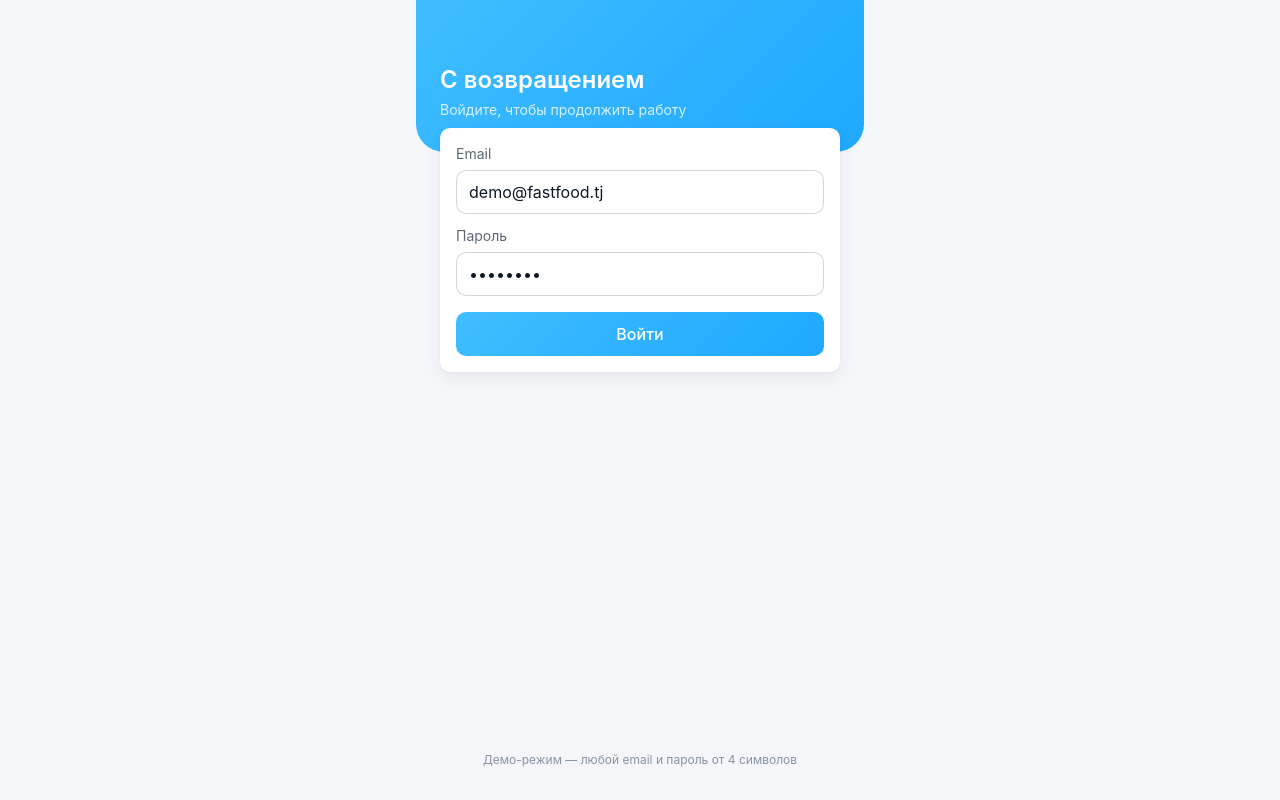
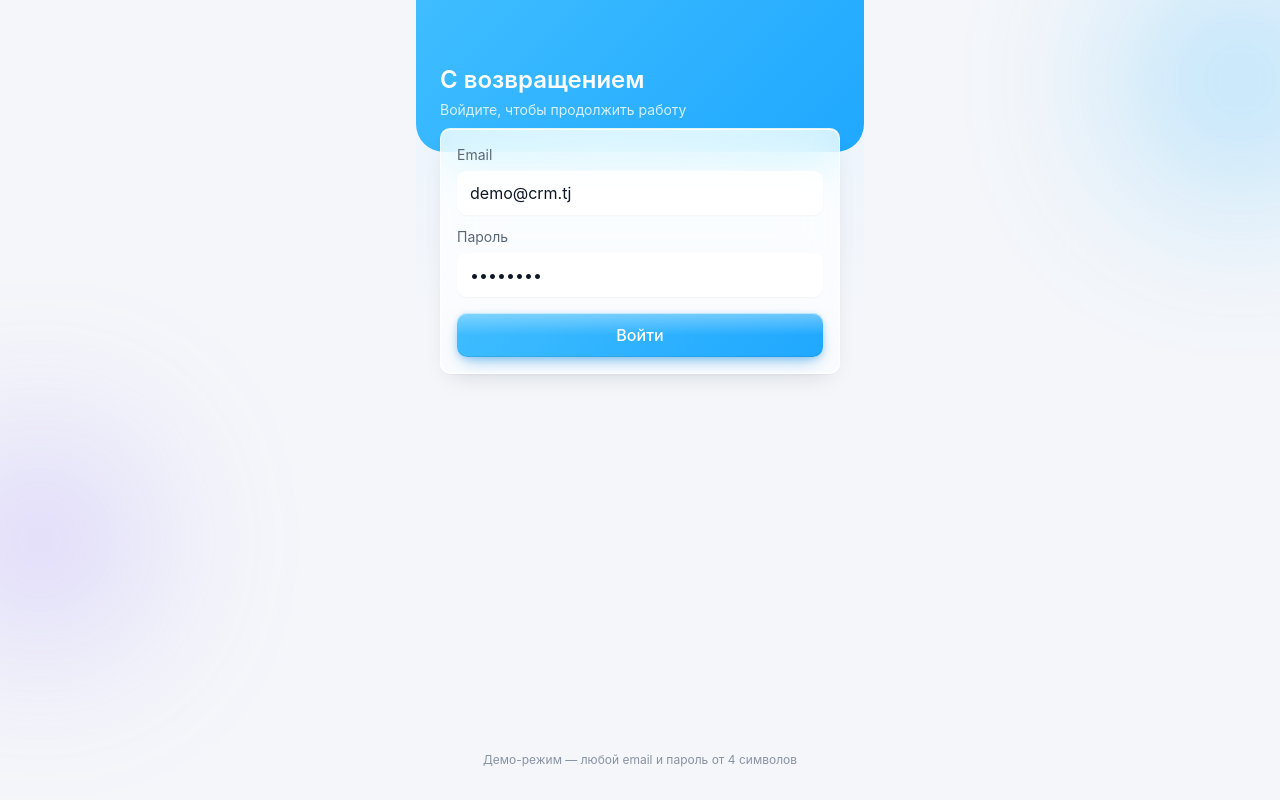
Before and after one commit to naimhakimov13/crm-mobile, a React (Vite) app: page /login in a window 1280 px wide. Built offline with nearby package versions, Linux system fonts and the light colour scheme.

Commit message:
Enhance UI with new glassmorphism styles and layout adjustments. Updated background gradients, button styles, and added glass effects to navigation and cards for a modern look. Adjusted padding in AppShell and improved DashboardPage layout with segmented controls.

```diff
--- a/src/index.css
+++ b/src/index.css
@@ -30,25 +30,122 @@ body {
     width: 100%;
     max-width: 28rem;
     min-height: 100vh;
-    background: #f4f6fa;
+    background: linear-gradient(180deg, #eaf4ff 0%, #f4f6fa 40%, #f4f6fa 100%);
     position: relative;
     overflow-x: hidden;
   }
 
-  .btn-primary {
-    @apply inline-flex items-center justify-center w-full h-11 rounded-btn text-white font-medium bg-brand-grad active:opacity-90 transition;
+  .app-frame::before,
+  .app-frame::after {
+    content: "";
+    position: fixed;
+    border-radius: 50%;
+    filter: blur(80px);
+    opacity: 0.55;
+    pointer-events: none;
+    z-index: 0;
   }
 
-  .btn-ghost {
-    @apply inline-flex items-center justify-center h-11 px-4 rounded-btn text-brand-500 bg-brand-50 active:bg-brand-100 transition;
+  .app-frame::before {
+    width: 320px;
+    height: 320px;
+    background: radial-gradient(circle, #3fbdff 0%, rgba(63, 189, 255, 0) 70%);
+    top: -80px;
+    right: -120px;
+  }
+
+  .app-frame::after {
+    width: 280px;
+    height: 280px;
+    background: radial-gradient(circle, #a78bfa 0%, rgba(167, 139, 250, 0) 70%);
+    bottom: 120px;
+    left: -100px;
+  }
+
+  .app-frame > * {
+    position: relative;
+    z-index: 1;
+  }
+
+  .btn-primary {
+    @apply relative inline-flex items-center justify-center w-full h-11 rounded-btn text-white font-medium bg-brand-grad active:scale-[0.98] transition overflow-hidden;
+    box-shadow:
+      0 1px 0 rgba(255, 255, 255, 0.55) inset,
+      0 -1px 0 rgba(0, 0, 0, 0.08) inset,
+      0 8px 18px -6px rgba(31, 144, 224, 0.55),
+      0 2px 6px rgba(31, 144, 224, 0.25);
+  }
+
+  .btn-primary::before {
+    content: "";
+    position: absolute;
+    inset: 0;
+    background: linear-gradient(
+      180deg,
+      rgba(255, 255, 255, 0.35) 0%,
+      rgba(255, 255, 255, 0) 50%
+    );
+    pointer-events: none;
+  }
+
+  .btn-glass {
+    @apply relative inline-flex items-center justify-center h-11 px-4 rounded-btn text-brand-600 font-medium transition active:scale-[0.98];
+    background: linear-gradient(
+      180deg,
+      rgba(255, 255, 255, 0.7) 0%,
+      rgba(255, 255, 255, 0.45) 100%
+    );
+    -webkit-backdrop-filter: blur(20px) saturate(180%);
+    backdrop-filter: blur(20px) saturate(180%);
+    border: 1px solid rgba(255, 255, 255, 0.6);
+    box-shadow:
+      0 1px 0 rgba(255, 255, 255, 0.85) inset,
+      0 6px 16px -8px rgba(14, 23, 38, 0.18);
   }
 
   .input {
-    @apply w-full h-11 px-3 rounded-btn bg-white border border-ink-300/60 text-ink-900 placeholder-ink-400 focus:outline-none focus:border-brand-400 focus:ring-2 focus:ring-brand-200;
+    @apply w-full h-11 px-3 rounded-btn text-ink-900 placeholder-ink-400 focus:outline-none focus:border-brand-400 focus:ring-2 focus:ring-brand-200 transition;
+    background: rgba(255, 255, 255, 0.75);
+    -webkit-backdrop-filter: blur(16px) saturate(160%);
+    backdrop-filter: blur(16px) saturate(160%);
+    border: 1px solid rgba(255, 255, 255, 0.7);
+    box-shadow:
+      0 1px 0 rgba(255, 255, 255, 0.9) inset,
+      0 1px 2px rgba(14, 23, 38, 0.04);
   }
 
   .card {
-    @apply bg-white rounded-card shadow-card p-4;
+    @apply rounded-card p-4 relative overflow-hidden;
+    background: linear-gradient(
+      180deg,
+      rgba(255, 255, 255, 0.78) 0%,
+      rgba(255, 255, 255, 0.62) 100%
+    );
+    -webkit-backdrop-filter: blur(24px) saturate(180%);
+    backdrop-filter: blur(24px) saturate(180%);
+    border: 1px solid rgba(255, 255, 255, 0.6);
+    box-shadow:
+      0 1px 0 rgba(255, 255, 255, 0.9) inset,
+      0 -1px 0 rgba(255, 255, 255, 0.3) inset,
+      0 1px 2px rgba(14, 23, 38, 0.04),
+      0 10px 24px -12px rgba(14, 23, 38, 0.18);
+  }
+
+  .card::before {
+    content: "";
+    position: absolute;
+    inset: 0;
+    border-radius: inherit;
+    background: radial-gradient(
+      120% 60% at 50% -20%,
+      rgba(255, 255, 255, 0.55) 0%,
+      rgba(255, 255, 255, 0) 60%
+    );
+    pointer-events: none;
+  }
+
+  .card > * {
+    position: relative;
   }
 
   .row {
@@ -58,4 +155,101 @@ body {
   .chip {
     @apply inline-flex items-center px-2 h-6 rounded-pill text-xs font-medium;
   }
+
+  .chip-glass {
+    background: linear-gradient(
+      180deg,
+      rgba(255, 255, 255, 0.7) 0%,
+      rgba(255, 255, 255, 0.45) 100%
+    );
+    -webkit-backdrop-filter: blur(14px) saturate(160%);
+    backdrop-filter: blur(14px) saturate(160%);
+    border: 1px solid rgba(255, 255, 255, 0.6);
+    box-shadow: 0 1px 0 rgba(255, 255, 255, 0.85) inset;
+  }
+
+  .glass-segmented {
+    position: relative;
+    border-radius: 14px;
+    padding: 4px;
+    background: linear-gradient(
+      180deg,
+      rgba(238, 242, 247, 0.7) 0%,
+      rgba(238, 242, 247, 0.45) 100%
+    );
+    -webkit-backdrop-filter: blur(20px) saturate(160%);
+    backdrop-filter: blur(20px) saturate(160%);
+    box-shadow:
+      0 1px 0 rgba(255, 255, 255, 0.9) inset,
+      inset 0 2px 6px rgba(14, 23, 38, 0.06);
+  }
+
+  .glass-segmented-item {
+    @apply h-9 rounded-[10px] text-sm font-medium transition flex items-center justify-center;
+    color: #5b6878;
+  }
+
+  .glass-segmented-item--active {
+    background: linear-gradient(
+      180deg,
+      rgba(255, 255, 255, 0.95) 0%,
+      rgba(255, 255, 255, 0.75) 100%
+    );
+    color: #0e1726;
+    box-shadow:
+      0 1px 0 rgba(255, 255, 255, 0.95) inset,
+      0 -1px 0 rgba(14, 23, 38, 0.04) inset,
+      0 4px 12px -4px rgba(14, 23, 38, 0.18);
+  }
+
+  .liquid-glass {
+    position: relative;
+    border-radius: 28px;
+    background: linear-gradient(
+      180deg,
+      rgba(255, 255, 255, 0.62) 0%,
+      rgba(255, 255, 255, 0.38) 100%
+    );
+    -webkit-backdrop-filter: blur(28px) saturate(180%);
+    backdrop-filter: blur(28px) saturate(180%);
+    border: 1px solid rgba(255, 255, 255, 0.55);
+    box-shadow:
+      0 1px 0 rgba(255, 255, 255, 0.85) inset,
+      0 -1px 0 rgba(255, 255, 255, 0.25) inset,
+      0 18px 40px -12px rgba(14, 23, 38, 0.22),
+      0 6px 16px -8px rgba(14, 23, 38, 0.18);
+    overflow: hidden;
+    isolation: isolate;
+  }
+
+  .liquid-glass::before {
+    content: "";
+    position: absolute;
+    inset: 0;
+    border-radius: inherit;
+    background:
+      radial-gradient(
+        120% 70% at 50% -10%,
+        rgba(255, 255, 255, 0.65) 0%,
+        rgba(255, 255, 255, 0) 60%
+      ),
+      radial-gradient(
+        70% 50% at 90% 110%,
+        rgba(63, 189, 255, 0.18) 0%,
+        rgba(63, 189, 255, 0) 70%
+      );
+    pointer-events: none;
+    z-index: 0;
+  }
+
+  .liquid-glass > * {
+    position: relative;
+    z-index: 1;
+  }
 }
+
+@supports not (backdrop-filter: blur(1px)) {
+  .liquid-glass {
+    background: rgba(255, 255, 255, 0.92);
+  }
+}
--- a/src/layout/AppShell.tsx
+++ b/src/layout/AppShell.tsx
@@ -4,7 +4,7 @@ import { BottomNav } from "./BottomNav";
 export function AppShell() {
   return (
     <div className="app-frame">
-      <main className="pb-24">
+      <main className="pb-32">
         <Outlet />
       </main>
       <BottomNav />
--- a/src/layout/BottomNav.tsx
+++ b/src/layout/BottomNav.tsx
@@ -24,26 +24,31 @@ const tabs: Tab[] = [
 
 export function BottomNav() {
   return (
-    <nav
-      className="fixed bottom-0 left-1/2 -translate-x-1/2 w-full max-w-md bg-white shadow-nav border-t border-ink-300/30 z-20"
-      style={{ paddingBottom: "env(safe-area-inset-bottom)" }}
+    <div
+      className="fixed bottom-0 left-1/2 -translate-x-1/2 w-full max-w-md z-20 pointer-events-none"
+      style={{ paddingBottom: "calc(env(safe-area-inset-bottom) + 12px)" }}
     >
-      <ul className="grid grid-cols-5 h-16">
+      <nav className="liquid-glass mx-4 pointer-events-auto">
+        <ul className="relative grid grid-cols-5 h-[64px] px-1.5">
           {tabs.map(({ to, label, Icon }) => (
             <li key={to} className="flex">
               <NavLink
                 to={to}
                 end={to === "/"}
                 className={({ isActive }) =>
-                `flex-1 flex flex-col items-center justify-center gap-0.5 text-[11px] ${
-                  isActive ? "text-brand-500" : "text-ink-400"
+                  `flex-1 mx-0.5 my-1.5 rounded-2xl flex flex-col items-center justify-center gap-0.5 text-[11px] transition-all duration-200 ${
+                    isActive
+                      ? "text-brand-600 bg-white/55 shadow-[inset_0_1px_0_rgba(255,255,255,0.85),0_4px_12px_rgba(31,144,224,0.18)]"
+                      : "text-ink-500 active:bg-white/30"
                   }`
                 }
               >
                 {({ isActive }) => (
                   <>
                     <Icon size={22} strokeWidth={isActive ? 2 : 1.7} />
-                  <span className={isActive ? "font-medium" : ""}>{label}</span>
+                    <span className={isActive ? "font-semibold" : "font-medium"}>
+                      {label}
+                    </span>
                   </>
                 )}
               </NavLink>
@@ -51,5 +56,6 @@ export function BottomNav() {
           ))}
         </ul>
       </nav>
+    </div>
   );
 }
--- a/src/pages/DashboardPage.tsx
+++ b/src/pages/DashboardPage.tsx
@@ -156,17 +156,15 @@ export default function DashboardPage() {
       </header>
 
       <div className="px-5 -mt-4">
-        <div className="card p-1 grid grid-cols-3 gap-1 bg-white">
+        <div className="glass-segmented grid grid-cols-3 gap-1">
           {periodTabs.map((t) => {
             const active = t.id === period;
             return (
               <button
                 key={t.id}
                 onClick={() => setPeriod(t.id)}
-                className={`h-9 rounded-btn text-sm font-medium transition ${
-                  active
-                    ? "bg-brand-500 text-white shadow-card"
-                    : "text-ink-500"
+                className={`glass-segmented-item ${
+                  active ? "glass-segmented-item--active" : ""
                 }`}
               >
                 {t.label}
--- a/src/pages/LoginPage.tsx
+++ b/src/pages/LoginPage.tsx
@@ -8,7 +8,7 @@ export default function LoginPage() {
   const { login } = useAuth();
   const navigate = useNavigate();
   const location = useLocation();
-  const [email, setEmail] = useState("demo@fastfood.tj");
+  const [email, setEmail] = useState("demo@crm.tj");
   const [password, setPassword] = useState("demo1234");
   const [error, setError] = useState<string | null>(null);
   const [loading, setLoading] = useState(false);
--- a/src/pages/ProductsPage.tsx
+++ b/src/pages/ProductsPage.tsx
@@ -56,8 +56,8 @@ export default function ProductsPage() {
               onClick={() => setCategory(c)}
               className={`shrink-0 chip ${
                 c === category
-                  ? "bg-brand-500 text-white"
-                  : "bg-white text-ink-700 border border-ink-300/40"
+                  ? "bg-brand-500 text-white shadow-[0_4px_10px_-2px_rgba(31,144,224,0.45)]"
+                  : "chip-glass text-ink-700"
               }`}
             >
               {c}
--- a/src/pages/operations/MoneyOperationsPage.tsx
+++ b/src/pages/operations/MoneyOperationsPage.tsx
@@ -108,8 +108,8 @@ export default function MoneyOperationsPage() {
             onClick={() => setFilter(t.id)}
             className={`shrink-0 chip ${
               filter === t.id
-                ? "bg-brand-500 text-white"
-                : "bg-white text-ink-700 border border-ink-300/40"
+                ? "bg-brand-500 text-white shadow-[0_4px_10px_-2px_rgba(31,144,224,0.45)]"
+                : "chip-glass text-ink-700"
             }`}
           >
             {t.label}
```
Lines whose indentation alone changed are shown as unchanged.
